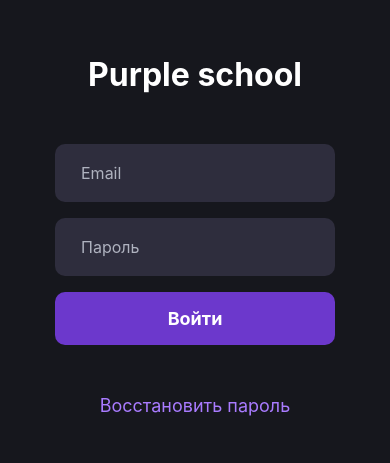
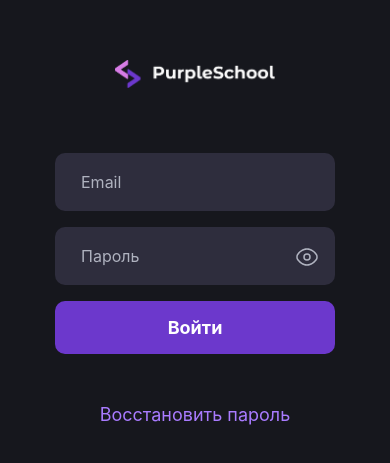
Before and after one commit to tearzday/react-native, a React Native app: screen / in a window 390 px wide. Shown: the part 187-650 px from the top of the page. Built offline with nearby package versions, Linux system fonts and the light colour scheme.

Commit message:
feat: add input and btn components

```diff
--- a/App.tsx
+++ b/App.tsx
@@ -1,16 +1,17 @@
-import { TouchableOpacity, StyleSheet, Text, TextInput, View } from 'react-native';
+import { Image, TouchableOpacity, StyleSheet, Text, TextInput, View } from 'react-native';
+import { Input } from './shared/ui';
+import { Button } from './shared/ui/Button';
+import { COLORS, ROUNDED } from './shared/styles';
 
 export default function App() {
   return (
     <View style={styles.container}>
       <View style={styles.content}>
-        <Text style={styles.title}>Purple school</Text>
+        <Image style={styles.logo} source={require('./assets/logo.png')} />
         <View style={styles.formContainer}>
-          <TextInput style={styles.input} placeholder='Email' placeholderTextColor="rgba(175, 178, 191, 1)"/>
-          <TextInput style={styles.input} placeholder='Пароль' secureTextEntry={true} placeholderTextColor="rgba(175, 178, 191, 1)"/>
-          <TouchableOpacity style={styles.button}>
-            <Text style={styles.buttonText}>Войти</Text>
-          </TouchableOpacity>
+          <Input style={styles.input} placeholder='Email'/>
+          <Input style={styles.input} placeholder='Пароль' isPassword={true} placeholderTextColor="rgba(175, 178, 191, 1)"/>
+          <Button title="Войти" onPress={() => {}} />
         </View>
         <TouchableOpacity>
           <Text style={styles.linkText}>Восстановить пароль</Text>
@@ -23,7 +24,7 @@
 const styles = StyleSheet.create({
   container: {
     flex: 1,
-    backgroundColor: 'rgba(22, 23, 29, 1)',
+    backgroundColor: COLORS.BACKGROUND,
     justifyContent: 'center',
     padding: 55,
   },
@@ -31,36 +32,36 @@
     alignItems: 'center',
     gap: 50,
   },
-  title: {
-    color: 'white',
-    fontSize: 32,
-    fontWeight: 'bold',
+  logo: {
+    width: 160,
+    resizeMode: 'contain',
+
   },
   formContainer: {
     alignSelf: 'stretch',
     gap: 16,
   },
   input: {
-    backgroundColor: 'rgba(46, 45, 61, 1)',
+    backgroundColor: COLORS.INPUT_BACKGROUND,
     height: 58,
-    borderRadius: 10,
+    borderRadius: ROUNDED.MEDIUM,
     paddingHorizontal: 26,
-    color: 'white',
+    color: COLORS.TEXT,
     fontSize: 16
   },
   button: {
-    backgroundColor: 'rgba(108, 56, 204, 1)',
+    backgroundColor: COLORS.ACCENT,
     padding: 16,
-    borderRadius: 10,
+    borderRadius: ROUNDED.MEDIUM,
     alignItems: 'center',
   },
   buttonText: {
-    color: 'white',
+    color: COLORS.TEXT,
     fontWeight: 'bold',
     fontSize: 18
   },
   linkText: {
-    color: 'rgba(169, 123, 255, 1)',
+    color: COLORS.LINK,
     fontSize: 18
   }
 });
--- /dev/null
+++ b/assets/icons/EyeClose.tsx
@@ -0,0 +1,16 @@
+import * as React from "react"
+import Svg, { SvgProps, Path } from "react-native-svg"
+
+const EyeClose = (props: SvgProps) => (
+  <Svg
+    width={24}
+    height={24}
+    {...props}
+  >
+    <Path
+      fill="#AFB2BF"
+      d="M2.69 6.705a.75.75 0 0 0-1.38.59l1.38-.59Zm12.897 6.624-.274-.698.274.698Zm-6.546.409a.75.75 0 1 0-1.257-.818l1.257.818Zm-2.67 1.353a.75.75 0 1 0 1.258.818l-1.258-.818ZM22.69 7.295a.75.75 0 0 0-1.378-.59l1.378.59ZM19 11.13l-.513-.547.513.547Zm.97 2.03a.75.75 0 1 0 1.06-1.06l-1.06 1.06ZM11.25 16.5a.75.75 0 0 0 1.5 0h-1.5Zm5.121-.591a.75.75 0 1 0 1.258-.818l-1.258.818Zm-10.84-4.25A.75.75 0 0 0 4.47 10.6l1.06 1.06Zm-2.561.44a.75.75 0 0 0 1.06 1.06L2.97 12.1ZM12 13.25c-3.224 0-5.539-1.605-7.075-3.26a13.637 13.637 0 0 1-1.702-2.28 11.707 11.707 0 0 1-.507-.946 3.903 3.903 0 0 1-.022-.049l-.004-.01-.001-.001L2 7a76 76 0 0 0-.69.296h.001l.001.003.003.006a3.837 3.837 0 0 0 .04.088 13.202 13.202 0 0 0 .58 1.084c.41.69 1.034 1.61 1.89 2.533C5.54 12.855 8.224 14.75 12 14.75v-1.5Zm3.313-.62c-.97.383-2.071.62-3.313.62v1.5c1.438 0 2.725-.276 3.862-.723l-.55-1.396Zm-7.529.29L6.371 15.09l1.258.818 1.412-2.171-1.257-.818ZM22 7l-.69-.296h.001v.002l-.007.013a8.017 8.017 0 0 1-.151.313 13.298 13.298 0 0 1-2.666 3.55l1.026 1.094a14.802 14.802 0 0 0 3.122-4.26l.039-.085.01-.024.004-.007v-.003h.001v-.001L22 7Zm-3.513 3.582c-.86.806-1.913 1.552-3.174 2.049l.549 1.396c1.473-.58 2.685-1.444 3.651-2.351l-1.026-1.094Zm-.017 1.077 1.5 1.5 1.06-1.06-1.5-1.5-1.06 1.06ZM11.25 14v2.5h1.5V14h-1.5Zm3.709-.262 1.412 2.171 1.258-.818-1.413-2.171-1.257.818Zm-10.49-3.14-1.5 1.5L4.03 13.16l1.5-1.5-1.06-1.06Z"
+    />
+  </Svg>
+)
+export default EyeClose
--- /dev/null
+++ b/assets/icons/EyeOpen.tsx
@@ -0,0 +1,24 @@
+import * as React from "react"
+import Svg, { SvgProps, Path } from "react-native-svg"
+const EyeOpen = (props: SvgProps) => (
+  <Svg
+    width={24}
+    height={24}
+    fill="none"
+    {...props}
+  >
+    <Path
+      fill="#AFB2BF"
+      fillRule="evenodd"
+      d="M12 8.25a3.75 3.75 0 1 0 0 7.5 3.75 3.75 0 0 0 0-7.5ZM9.75 12a2.25 2.25 0 1 1 4.5 0 2.25 2.25 0 0 1-4.5 0Z"
+      clipRule="evenodd"
+    />
+    <Path
+      fill="#AFB2BF"
+      fillRule="evenodd"
+      d="M12 3.25c-4.514 0-7.555 2.704-9.32 4.997l-.031.041c-.4.519-.767.996-1.016 1.56-.267.605-.383 1.264-.383 2.152 0 .888.116 1.547.383 2.152.25.564.617 1.042 1.016 1.56l.032.041C4.445 18.046 7.486 20.75 12 20.75c4.514 0 7.555-2.704 9.32-4.997l.031-.041c.4-.518.767-.996 1.016-1.56.267-.605.383-1.264.383-2.152 0-.888-.116-1.547-.383-2.152-.25-.564-.617-1.041-1.016-1.56l-.032-.041C19.555 5.954 16.514 3.25 12 3.25ZM3.87 9.162C5.498 7.045 8.15 4.75 12 4.75c3.85 0 6.501 2.295 8.13 4.412.44.57.696.91.865 1.292.158.358.255.795.255 1.546s-.097 1.188-.255 1.546c-.169.382-.426.722-.864 1.292C18.5 16.955 15.85 19.25 12 19.25c-3.85 0-6.501-2.295-8.13-4.412-.44-.57-.696-.91-.865-1.292-.158-.358-.255-.795-.255-1.546s.097-1.188.255-1.546c.169-.382.426-.722.864-1.292Z"
+      clipRule="evenodd"
+    />
+  </Svg>
+)
+export default EyeOpen
--- a/package.json
+++ b/package.json
@@ -12,7 +12,8 @@
     "expo": "~54.0.33",
     "expo-status-bar": "~3.0.9",
     "react": "19.1.0",
-    "react-native": "0.81.5"
+    "react-native": "0.81.5",
+    "react-native-svg": "15.12.1"
   },
   "devDependencies": {
     "@types/react": "~19.1.0",
--- /dev/null
+++ b/shared/styles/constants.ts
@@ -0,0 +1,14 @@
+export const COLORS = {
+    ACCENT: 'rgba(108, 56, 204, 1)',
+    BACKGROUND: 'rgba(22, 23, 29, 1)',
+    INPUT_BACKGROUND: 'rgba(46, 45, 61, 1)',
+    PLACEHOLDER: 'rgba(175, 178, 191, 1)',
+    TEXT: 'white',
+    LINK: 'rgba(169, 123, 255, 1)',
+}
+
+export const ROUNDED = {
+    SMALL: 5,
+    MEDIUM: 10,
+    LARGE: 20,
+}
--- /dev/null
+++ b/shared/styles/index.ts
@@ -0,0 +1 @@
+export { COLORS, ROUNDED } from './constants';
--- /dev/null
+++ b/shared/ui/Button.tsx
@@ -0,0 +1,29 @@
+import { Pressable, StyleSheet, Text } from 'react-native';
+import { COLORS, ROUNDED } from '../styles';
+
+interface ButtonProps {
+    title: string;
+    onPress: () => void;
+}
+
+export function Button({ title, onPress }: ButtonProps) {
+    return (
+        <Pressable style={styles.button} onPress={onPress}>
+            <Text style={styles.buttonText}>{title}</Text>
+        </Pressable>
+    );
+}
+
+const styles = StyleSheet.create({
+    button: {
+        backgroundColor: COLORS.ACCENT,
+        padding: 16,
+        borderRadius: ROUNDED.MEDIUM,
+        alignItems: 'center',
+    },
+    buttonText: {
+        color: COLORS.TEXT,
+        fontWeight: 'bold',
+        fontSize: 18,
+    },
+});
--- /dev/null
+++ b/shared/ui/Input.tsx
@@ -0,0 +1,45 @@
+import React, { useState } from "react";
+import { Pressable, View, StyleSheet, TextInputProps, TextInput  } from "react-native";
+import EyeOpen from "../../assets/icons/EyeOpen";
+import EyeClose from "../../assets/icons/EyeClose";
+import { COLORS, ROUNDED } from "../styles";
+
+interface InputProps extends TextInputProps {
+    isPassword?: boolean;
+}
+
+export function Input({ isPassword, ...props }: InputProps) {
+    const [isValueVisible, setIsValueVisible] = useState(false);
+
+    return (
+        <View>
+            <TextInput
+                style={styles.input}
+                secureTextEntry={isPassword && !isValueVisible}
+                placeholderTextColor={COLORS.PLACEHOLDER}
+                {...props}
+            />
+
+            { isPassword && <Pressable style={styles.icon} onPress={() => setIsValueVisible(!isValueVisible)}>
+                {isValueVisible ? <EyeClose/> : <EyeOpen/>}
+                </Pressable>}
+        </View>
+    )
+}
+
+
+const styles = StyleSheet.create({
+  input: {
+    backgroundColor: COLORS.INPUT_BACKGROUND,
+    height: 58,
+    borderRadius: ROUNDED.MEDIUM,
+    paddingHorizontal: 26,
+    color: COLORS.TEXT,
+    fontSize: 16
+  },
+  icon: {
+    position: 'absolute',
+    right: 16,
+    top: 18,
+  }
+});
--- /dev/null
+++ b/shared/ui/index.ts
@@ -0,0 +1 @@
+export { Input } from './Input';
```
Also changed, not shown: assets/logo.png (added), 1 other file (tests, documents, lock files or other folders).
